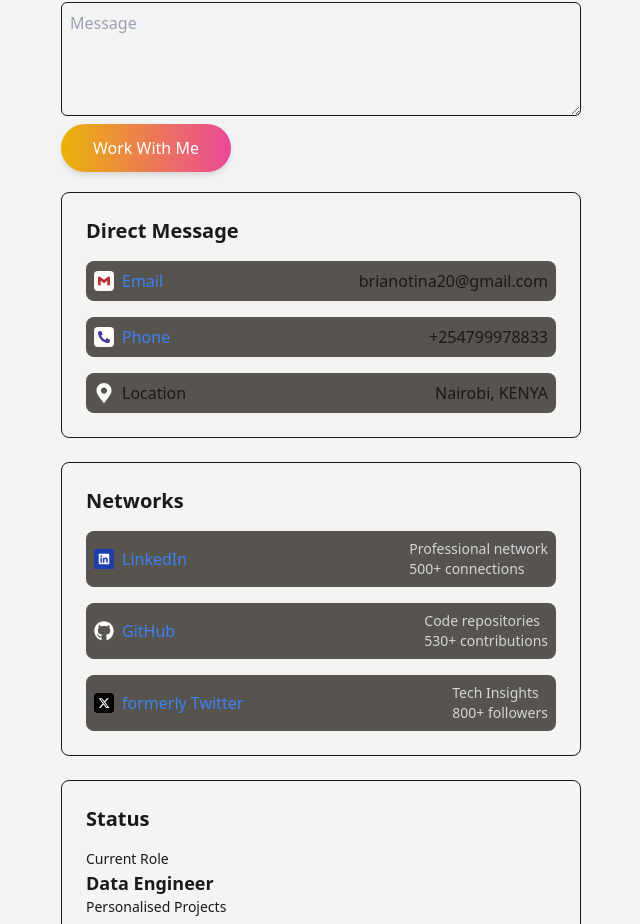
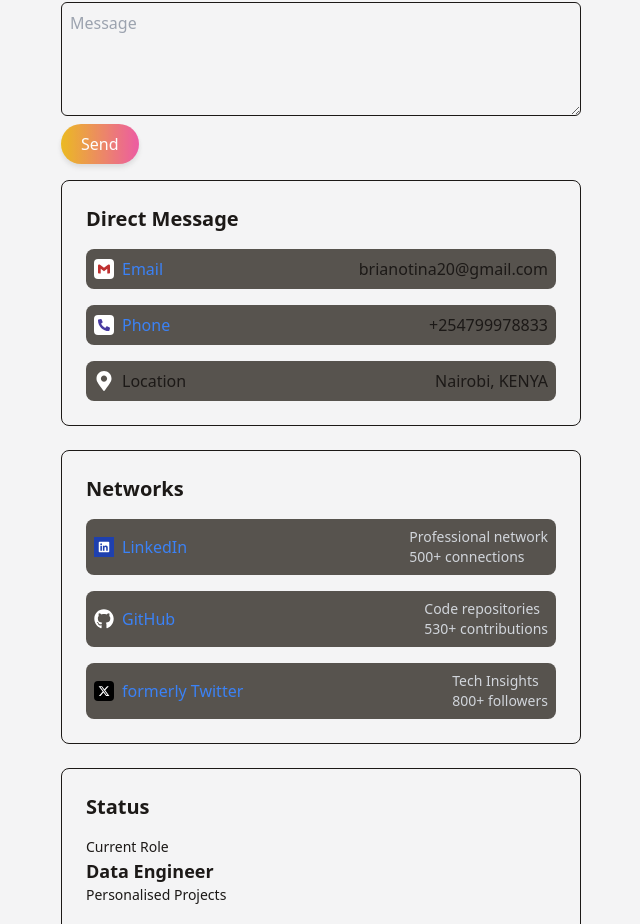
Before and after one commit to otinabrayo/brianotina-portfolio, a React (Vite) app: page / in a window 1280 px wide. Shown: the part 2856-3780 px from the top of the page, without its empty margins (319-959 px from the left). Built offline with nearby package versions, Linux system fonts and the light colour scheme.

Commit message:
contact- change

```diff
--- a/src/components/Contact.jsx
+++ b/src/components/Contact.jsx
@@ -38,12 +38,12 @@ function Contact() {
                />
                <button
                   type="submit"
-                  className="mb-5 transform transition-transform duration-400 hover:scale-[1.03]
-                     cursor-pointer text-center inline-block px-8 py-3 w-max text-base
+                  className="animate-pulse mb-4 transform transition-transform duration-400 hover:scale-[1.03]
+                     cursor-pointer text-center inline-block px-5 py-2 w-max text-base
                      font-medium rounded-3xl text-white bg-gradient-to-r from-yellow-500 to-pink-500
                      drop-shadow-md "
                >
-                  Work With Me
+                  Send
                </button>
             </form>
          </div>
```
